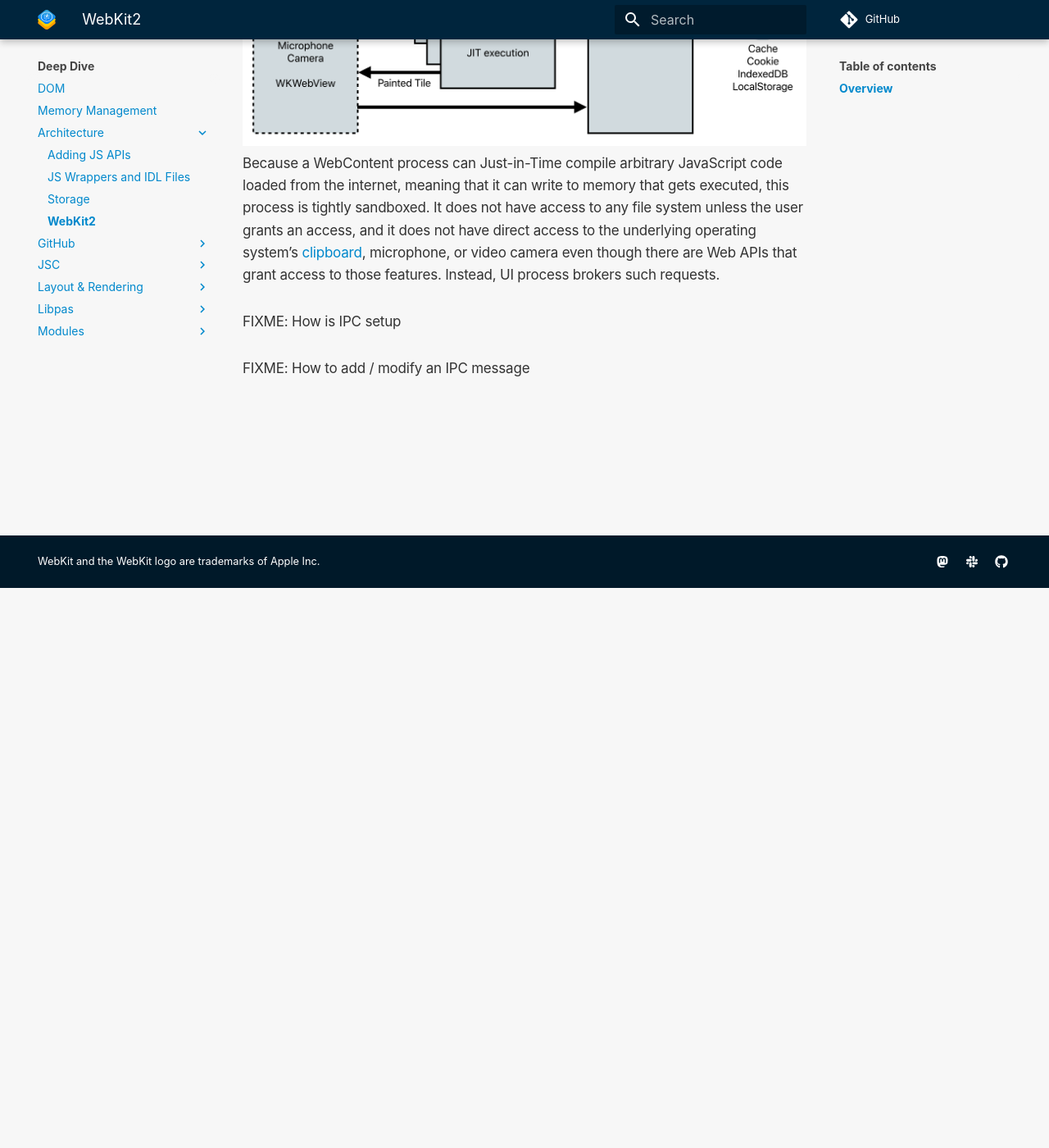
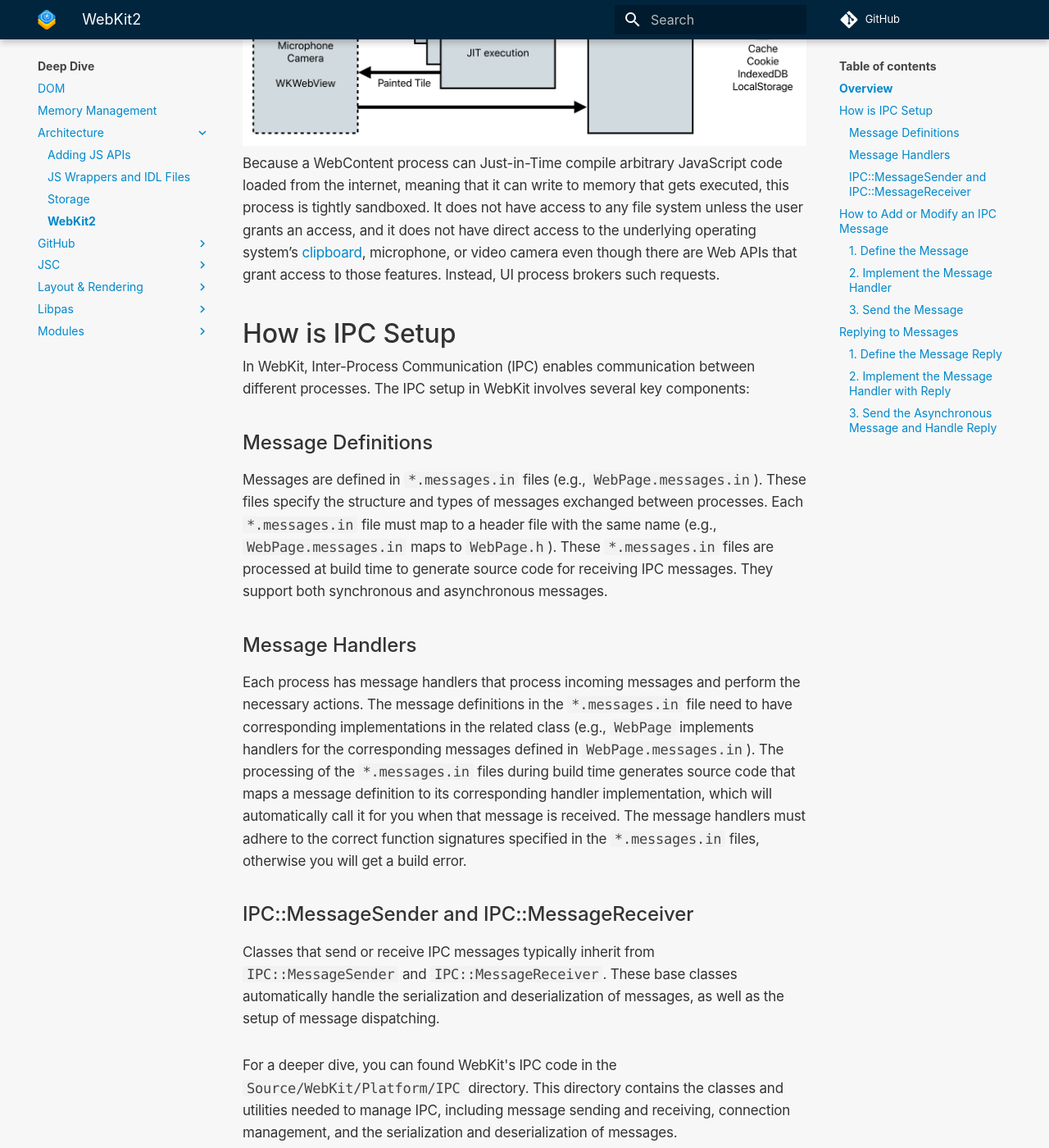
Before and after one commit to WebKit/Documentation, an MkDocs documentation site: the page built from docs/Deep Dive/Architecture/WebKit2.md, in a window 1280 px wide and 1400 px high, scrolled down 683 px. Shown: the whole window at 82% size. Built offline with MkDocs 1.6.1 and Material for MkDocs 9.7.7, drawn with Linux system fonts in a browser that asks for light colours; comment, search, counter and statistics services are not loaded; some of the changed text lies outside the part shown.

Commit message:
Add IPC overview

````diff
--- a/docs/Deep Dive/Architecture/WebKit2.md
+++ b/docs/Deep Dive/Architecture/WebKit2.md
@@ -21,6 +21,91 @@ and it does not have direct access to the underlying operating system’s [clipb
 microphone, or video camera even though there are Web APIs that grant access to those features.
 Instead, UI process brokers such requests.
 
-FIXME: How is IPC setup
+## How is IPC Setup
 
-FIXME: How to add / modify an IPC message
+In WebKit, Inter-Process Communication (IPC) enables communication between different processes. The IPC setup in WebKit involves several key components:
+
+### Message Definitions
+
+Messages are defined in `*.messages.in` files (e.g., `WebPage.messages.in`). These files specify the structure and types of messages exchanged between processes. Each `*.messages.in` file must map to a header file with the same name (e.g., `WebPage.messages.in` maps to `WebPage.h`). These `*.messages.in` files are processed at build time to generate source code for receiving IPC messages. They support both synchronous and asynchronous messages.
+
+### Message Handlers
+
+Each process has message handlers that process incoming messages and perform the necessary actions. The message definitions in the `*.messages.in` file need to have corresponding implementations in the related class (e.g., `WebPage` implements handlers for the corresponding messages defined in `WebPage.messages.in`). The processing of the `*.messages.in` files during build time generates source code that maps a message definition to its corresponding handler implementation, which will automatically call it for you when that message is received. The message handlers must adhere to the correct function signatures specified in the `*.messages.in` files, otherwise you will get a build error.
+
+### IPC::MessageSender and IPC::MessageReceiver
+
+Classes that send or receive IPC messages typically inherit from `IPC::MessageSender` and `IPC::MessageReceiver`. These base classes automatically handle the serialization and deserialization of messages, as well as the setup of message dispatching.
+
+For a deeper dive, you can found WebKit's IPC code in the `Source/WebKit/Platform/IPC` directory. This directory contains the classes and utilities needed to manage IPC, including message sending and receiving, connection management, and the serialization and deserialization of messages.
+
+## How to Add or Modify an IPC Message
+
+Adding or modifying an IPC message in WebKit involves several steps to ensure proper communication between classes in different processes. Here is a step-by-step guide:
+
+### 1. Define the Message
+
+Locate the appropriate `*.messages.in` file (e.g., `WebPage.messages.in`). If a new message file is needed, it should be placed in the same directory as the class you are implementing it for and it should also be added to the directory's `Sources.txt` file, as mentioned [here](../Build/AddingNewFile.html).
+Now, define the new message in this file. For example, let's say we want to send a message called `LoadURL` from the UI process' `WebPageProxy` class to the WebContent process' `WebPage` class. In `WebPage.messages.in`, you would add an entry like:
+
+```
+LoadURL(String url)
+```
+
+### 2. Implement the Message Handler
+
+In the class that will receive the message (e.g., `WebPage`), implement the handler method. This method will be called when the message is received. For example:
+
+```
+void WebPage::loadURL(const String& url) {
+    // Implementation code to load the URL
+}
+```
+
+### 3. Send the Message
+
+To send the message from another process, use the `send` method of the `IPC::MessageSender` class. For example, to send the `LoadURL` message from the UI process' `WebPageProxy` class to the WebContent's `WebPage` class:
+
+```
+send(Messages::WebPage::LoadURL(url));
+```
+
+Note, `WebPageProxy` inherits from `IPC::MessageSender`, which is what makes this possible.
+
+## Replying to Messages
+
+In addition to sending messages, WebKit's IPC mechanism supports replying to messages, which can be done synchronously or asynchronously.
+
+### 1. Define the Message Reply
+
+In the definition of the message in the `*.messages.in` file, specify that it expects a reply. For example, in `WebPage.messages.in`:
+
+```
+GetTitle() -> (String title)
+```
+
+By default, the reply is handled asynchronously. In order to make it synchronous, add `Synchronous` after the message definition, for example:
+
+```
+GetTitle() -> (String title) Synchronous
+```
+
+### 2. Implement the Message Handler with Reply
+
+Implement the handler method in the receiving class that will process the message and send a reply. For example, in the WebContent process' `WebPage.h`:
+
+```
+void WebPage::getTitle(CompletionHandler<void(String)>&& completionHandler) {
+    completionHandler(m_title);
+}
+```
+
+### 3. Send the Asynchronous Message and Handle Reply
+
+To send the asynchronous message and handle the reply, use the `sendWithAsyncReply` method of the `IPC::MessageSender` class. For example, in the UI process' `WebPageProxy.cpp`:
+
+```
+sendWithAsyncReply(Messages::WebPage::GetTitle(), [this, weakThis = WeakPtr { *this }](String title) {
+    // do something with title...
+});
+```
````
